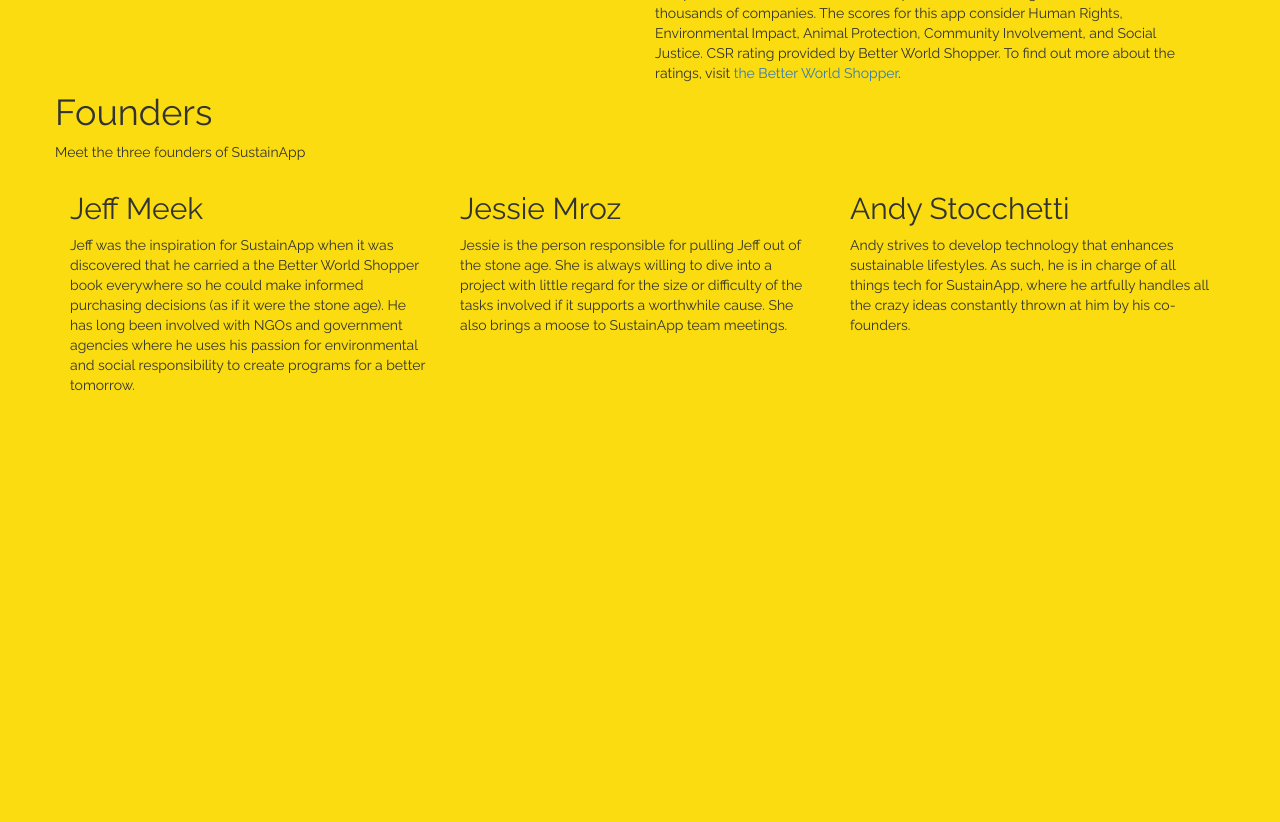
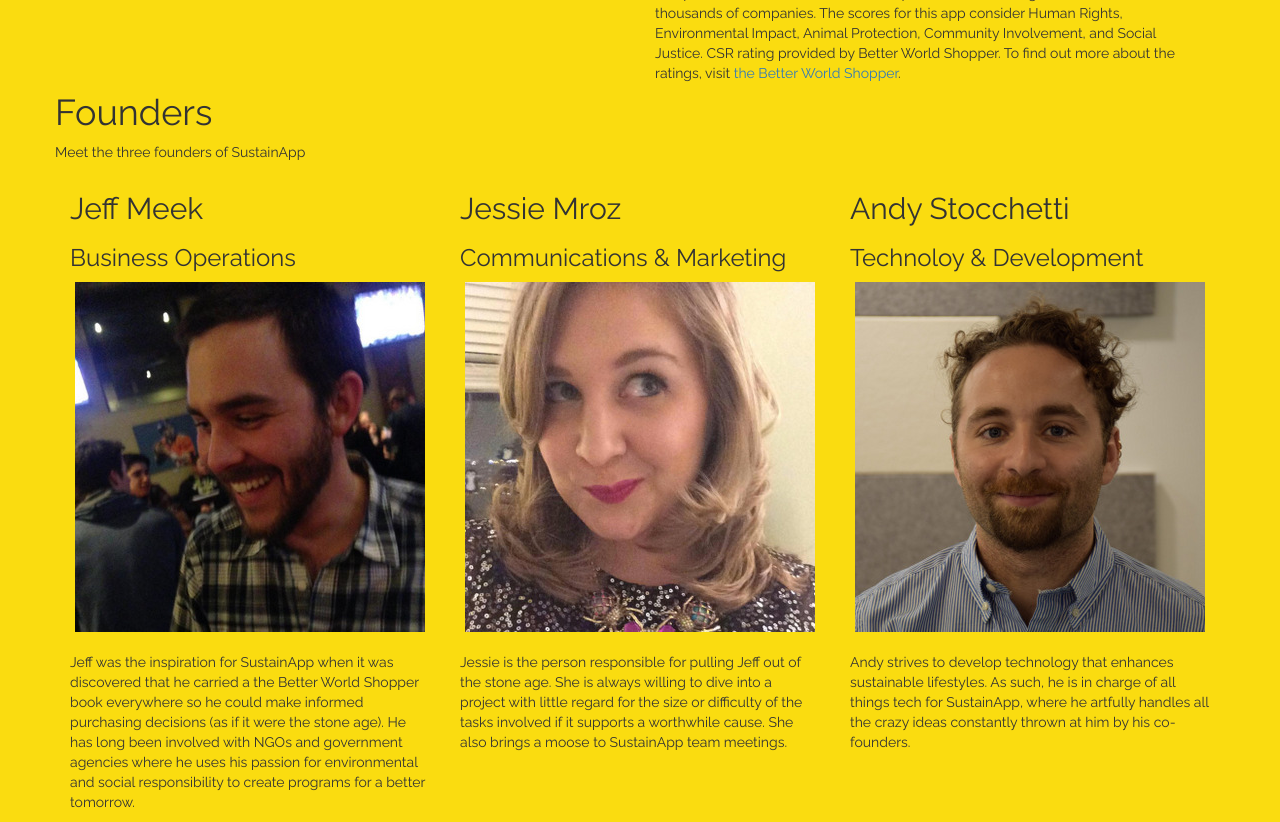
Before and after one commit to ajstocchetti/sustainapp, a PHP site: page /about in a window 1280 px wide. Shown: the part 643-1465 px from the top of the page. Before the commit the page ends 1034 px from the top, so only its background shows below. Run offline with PHP 8.4, Linux system fonts and the light colour scheme; data that the repository does not hold is empty; some libraries are stand-ins or nearby versions.

Commit message:
added founders photos

```diff
--- a/about/index.php
+++ b/about/index.php
@@ -25,15 +25,30 @@
 		<h1>Founders</h1>
 		<p>Meet the three founders of SustainApp</p>
 		<div class="col-sm-4">
-			<h2>Jeff Meek</h2>
+			<div class="founder-title">
+				<h2>Jeff Meek</h2>
+				<h3>Business Operations</h3>
+			</div>
+			<img src="/images/jeff_headshot_350.JPG" class="img-responsive center-block" alt="Jeff Meek headshot">
+			<br>
 			<p>Jeff was the inspiration for SustainApp when it was discovered that he carried a the Better World Shopper book everywhere so he could make informed purchasing decisions (as if it were the stone age). He has long been involved with NGOs and government agencies where he uses his passion for environmental and social responsibility to create programs for a better tomorrow.</p>
 		</div>
 		<div class="col-sm-4">
-			<h2>Jessie Mroz</h2>
+			<div class="founder-title">
+				<h2>Jessie Mroz</h2>
+				<h3>Communications & Marketing</h3>
+			</div>
+			<img src="/images/jessie_headshot_350.JPG" class="img-responsive center-block" alt="Jessie Mroz headshot">
+			<br>
 			<p>Jessie is the person responsible for pulling Jeff out of the stone age. She is always willing to dive into a project with little regard for the size or difficulty of the tasks involved if it supports a worthwhile cause. She also brings a moose to SustainApp team meetings.</p>
 		</div>
 		<div class="col-sm-4">
-			<h2>Andy Stocchetti</h2>
+			<div class="founder-title">
+				<h2>Andy Stocchetti</h2>
+				<h3>Technoloy & Development</h3>
+			</div>
+			<img src="/images/andy_headshot_350.JPG" class="img-responsive center-block" alt="Andy Stocchetti headshot">
+			<br>
 			<p>Andy strives to develop technology that enhances sustainable lifestyles. As such, he is in charge of all things tech for SustainApp, where he artfully handles all the crazy ideas constantly thrown at him by his co-founders.</p>
 		</div>
 	</div>
--- a/assets/css/custom.css
+++ b/assets/css/custom.css
@@ -109,3 +109,19 @@ canvas#bc_img_canvas {
 #rslt-company {
 	font-size: 18pt;
 }
+
+@media (min-width: 768px) {
+	.founder-title {
+		min-height: 140px;
+	}
+}
+@media (min-width: 1000px) {
+	.founder-title {
+		min-height: 115px;
+	}
+}
+@media (min-width: 1200px) {
+	.founder-title {
+		min-height: 15px;
+	}
+}
--- a/contact/index.php
+++ b/contact/index.php
@@ -9,7 +9,6 @@
 		<div class="col-xs-12">
 			<h2>Contact us</h2>
 			<p>If you have any questions or want to get involved, you can send us an email at <a href="mailto:info@sustainapp.com">info@sustainapp.com</a>. Also, join our mailing list through the form below. We'll keep you up to date on our progress, releases, and any important news. And don't worry, we promise not to sell your data or do anything like that. (What would that do for <i>our</i> CSR&#8253;)</p>
-
 
 			<!-- Begin MailChimp Signup Form -->
 			<div id="mc_embed_signup">
```
Also changed, not shown: api/ErrorLogs.class.php (+15 -34 lines), images/andy_headshot.JPG (added), images/andy_headshot_350.JPG (added), images/jeff_headshot.JPG (added), images/jeff_headshot_350.JPG (added), images/jessie_headshot.JPG (added), images/jessie_headshot_350.JPG (added).
